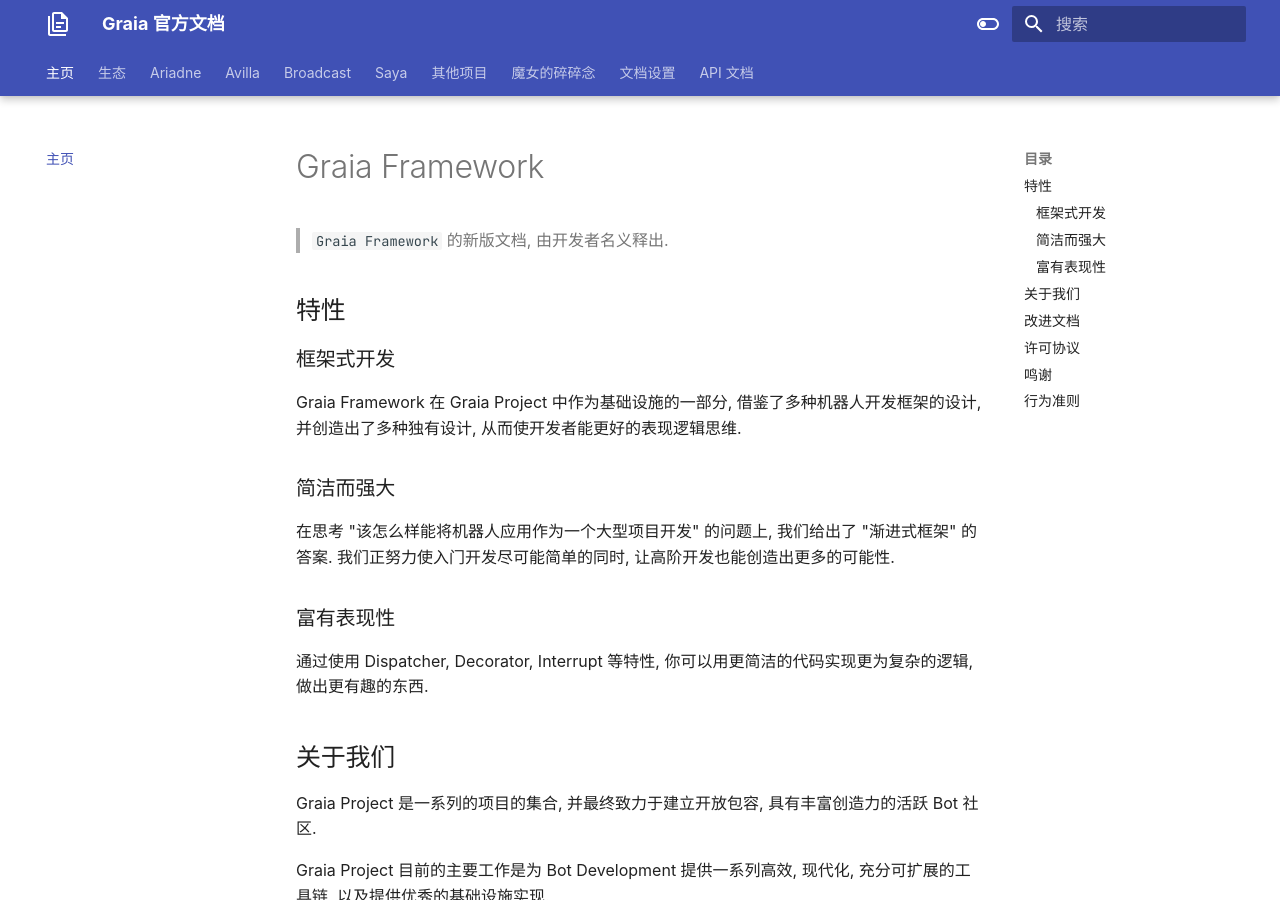
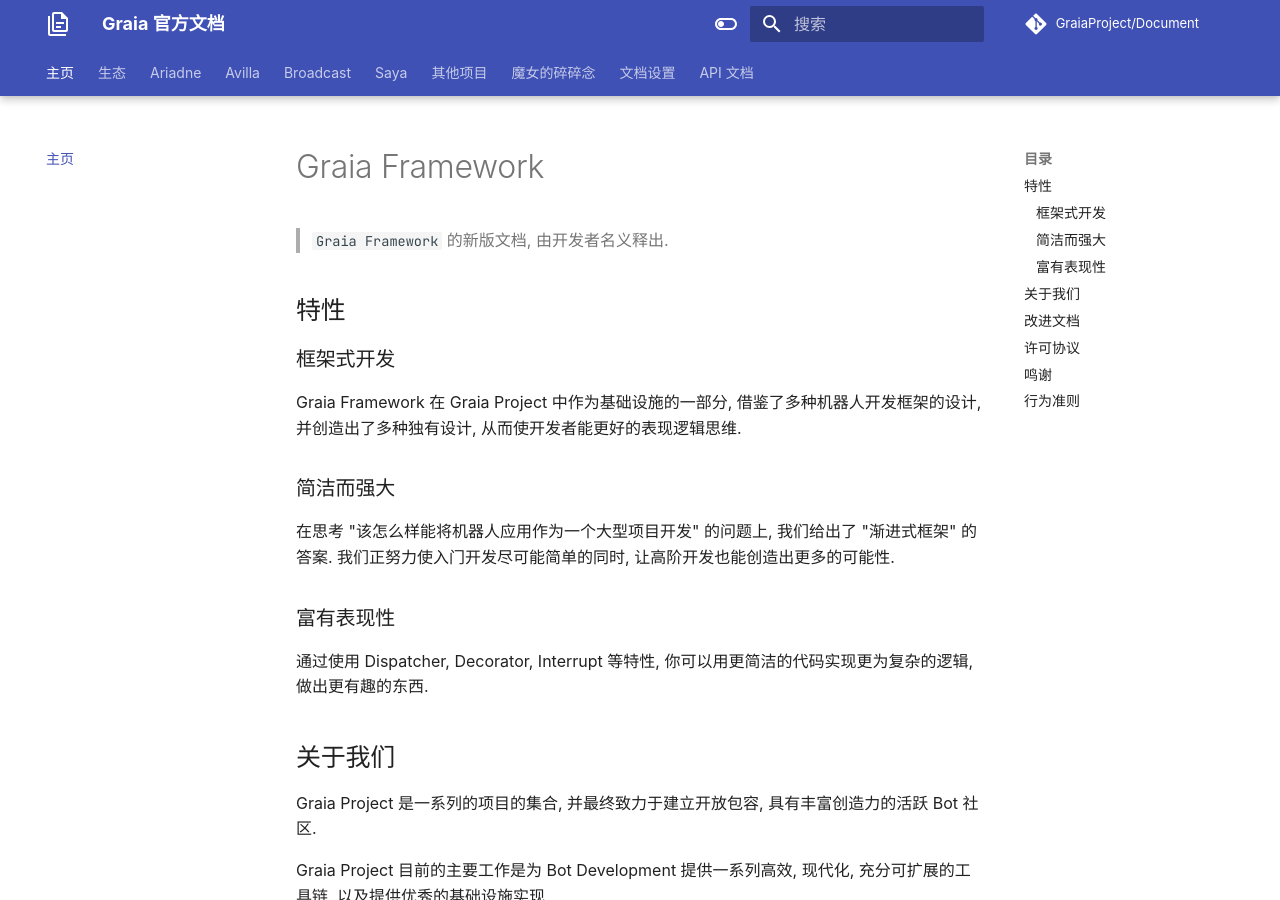
Before and after one commit to GraiaProject/Document, an MkDocs documentation site: the page built from docs/index.md, in a window 1280 px wide and 900 px high. Built offline with MkDocs 1.6.1 and Material for MkDocs 9.7.7, drawn with Linux system fonts in a browser that asks for light colours; comment, search, counter and statistics services are not loaded.

```diff
--- a/mkdocs.yml
+++ b/mkdocs.yml
@@ -19,7 +19,6 @@
     code: JetBrains Mono
 
   custom_dir: overrides
-
   palette:
     - media: "(prefers-color-scheme: light)"
       scheme: default
@@ -37,6 +36,8 @@
   - "assets/extra.css"
   - "assets/curtain.css"
 
+repo_url: https://github.com/GraiaProject/Document
+repo_name: GraiaProject/Document
 extra_javascript:
   - "assets/admonition.js"
 
@@ -77,7 +78,8 @@
   - pymdownx.critic
   - pymdownx.details
   - pymdownx.inlinehilite
-  - pymdownx.highlight
+  - pymdownx.highlight:
+      use_pygments: true
   - pymdownx.snippets
   - pymdownx.mark
   - pymdownx.smartsymbols
--- a/requirements.txt
+++ b/requirements.txt
@@ -3,3 +3,4 @@
 mkdocs-section-index>=0.3.0
 mkdocs-material==8.*
 mkdocs-gen-files>=0.3.5
+pygments>=2.0.0
```
